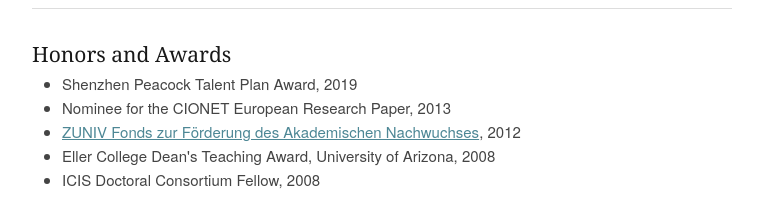
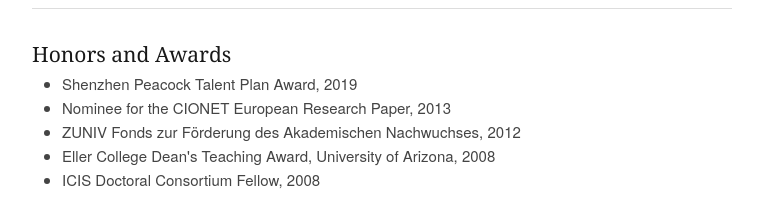
Before and after one commit to sustchud/sustchud.github.io, a plain HTML site: page index.html in a window 1280 px wide. Shown: the part 1280-1491 px from the top of the page, without its empty margins (378-1141 px from the left). Drawn offline with Linux system fonts and the light colour scheme; some icons are missing.

Commit message:
Update index.html

```diff
--- a/index.html
+++ b/index.html
@@ -191,7 +191,7 @@
             <ul class="disc">
 		<li>Shenzhen Peacock Talent Plan Award, 2019 </li>
                 <li>Nominee for the CIONET European Research Paper, 2013 </li>
-                <li><a href="https://www.alumni.uzh.ch/de/commitment/fan.html">ZUNIV Fonds zur Förderung des Akademischen Nachwuchses</a>, 2012</li>
+                <li>ZUNIV Fonds zur Förderung des Akademischen Nachwuchses</a>, 2012</li>
 
                 <li>Eller College Dean's Teaching Award, University of Arizona, 2008 </li>
                 <li>ICIS Doctoral Consortium Fellow, 2008</li>
```
